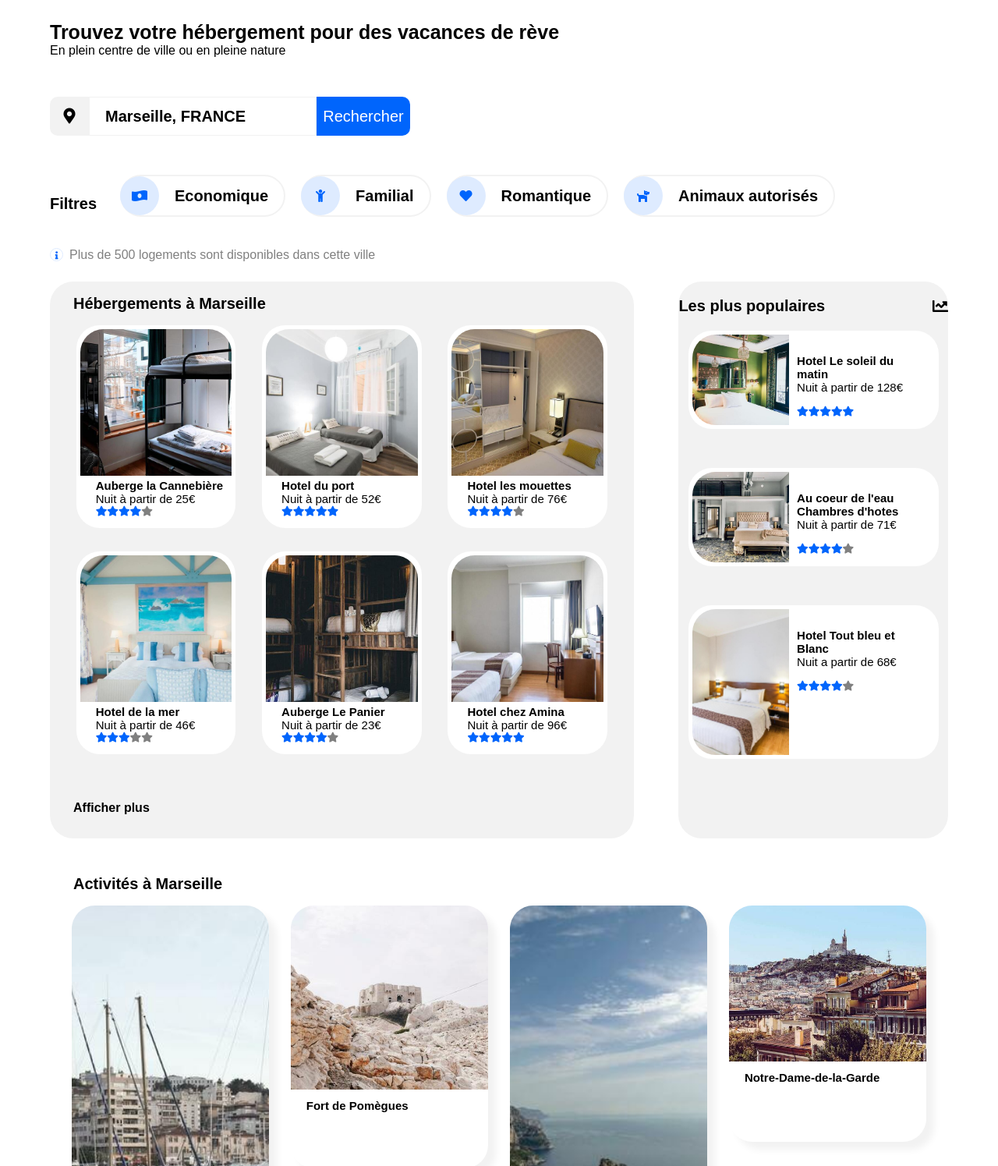
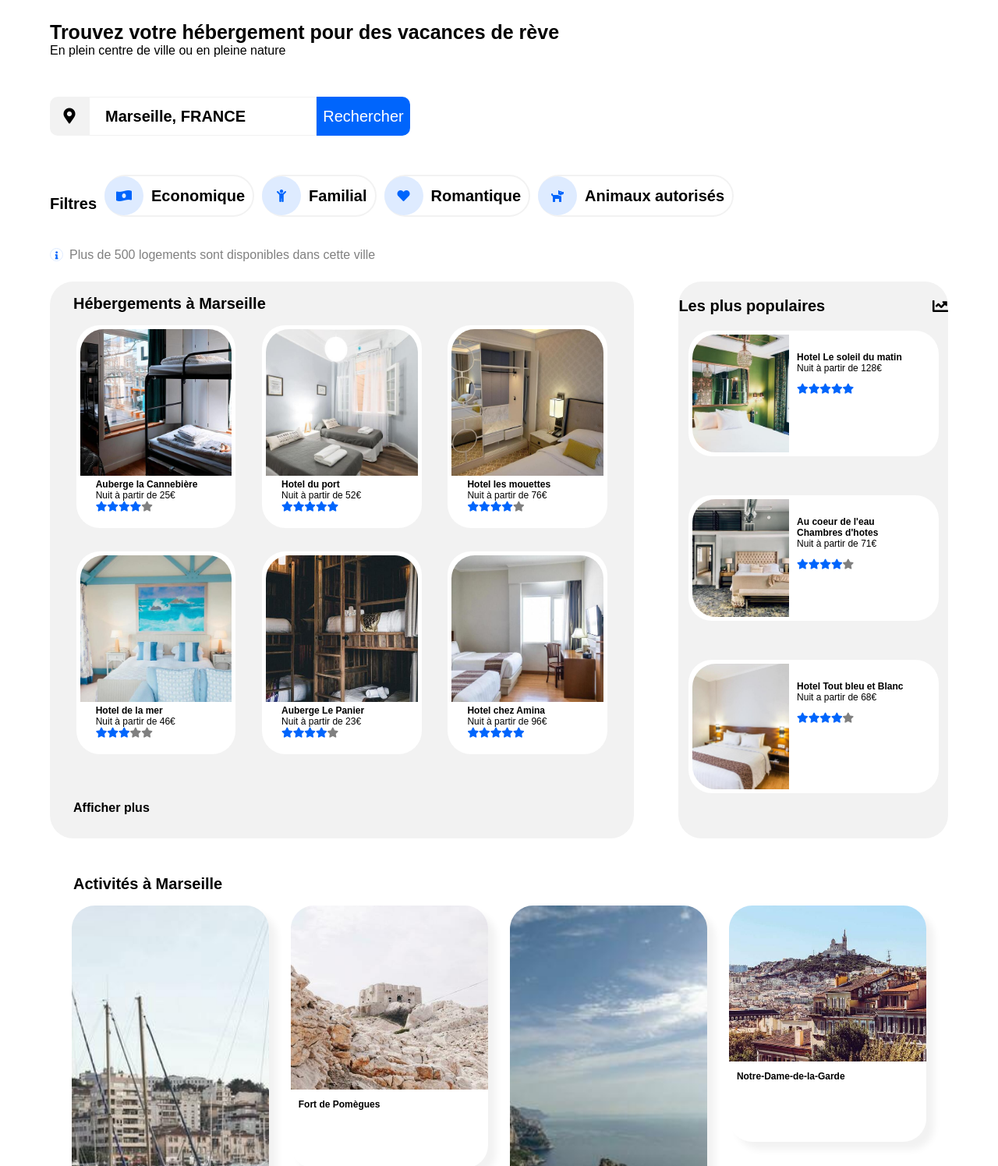
Before and after one commit to EtudiantGONZALO/MatthieuGONZALO_2_19072021, a plain HTML site: page index.html in a window 1280 px wide. Shown: the part 85-1580 px from the top of the page at 78% size. Drawn offline with Linux system fonts and the light colour scheme.

Commit message:
maj filtres

```diff
--- a/style.css
+++ b/style.css
@@ -148,7 +148,7 @@ input
 
 .titre_filtres
 {
-    margin-right: 30px;
+    margin-right: 10px;
     font-size: 20px;
     font-weight: bold;
 }
@@ -159,7 +159,7 @@ input
     align-items: center;
     border-radius: 50px;
     height: 50px;
-    margin-right: 20px;
+    margin-right: 10px;
     margin-bottom: 20px;
     border: 2px solid #F2F2F2;
 }
@@ -186,7 +186,7 @@ input
 
 .bouton_txt_filtres
 {
-    padding: 20px;
+    padding: 10px;
     text-decoration: none;
     color: black;
     font-size: 20px;
@@ -282,7 +282,7 @@ input
     text-decoration: none;
     color: black;
     padding-left: 20px;
-    font-size: 15px;
+    font-size: 12px;
 }
 
 .texte_heb > strong
@@ -334,6 +334,7 @@ aside
     flex-direction: column;
     justify-content: center;
     align-items: center;
+    height: 90%;
 }
 
 .hotel_aside
@@ -360,7 +361,7 @@ aside
 {
     padding: 10px;
     color: black;
-    font-size: 15px;
+    font-size: 12px;
 }
 
 .texte_aside > strong
@@ -462,9 +463,9 @@ aside
 {
     width: 100%;
     padding-top: 8px;
-    padding-left: 20px;
+    padding-left: 10px;
     color: black;
-    font-size: 15px;
+    font-size: 12px;
     font-weight: bold;
     height: 50px;
 }
@@ -870,6 +871,7 @@ footer > div > a
     aside
     {
         width: 100%;
+        margin-bottom: 20px;
     }
 
     .cards_aside
```
